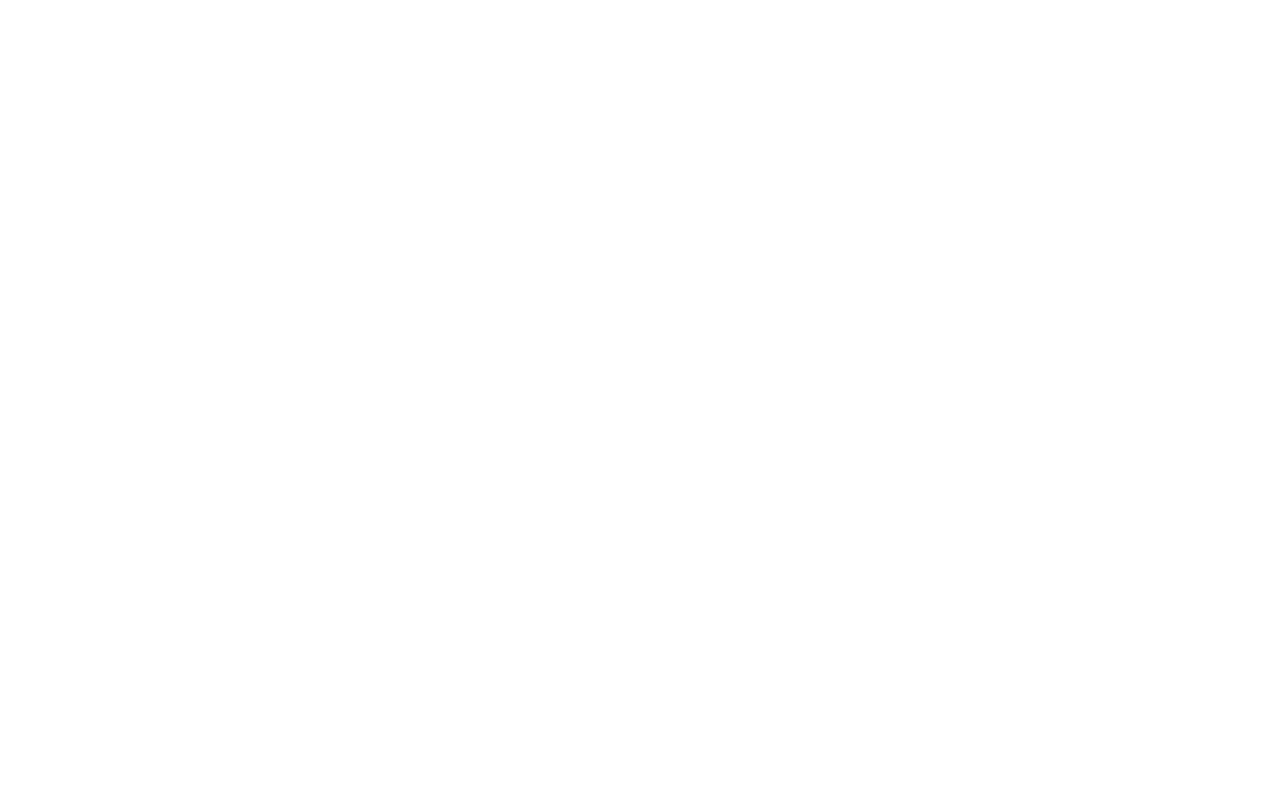
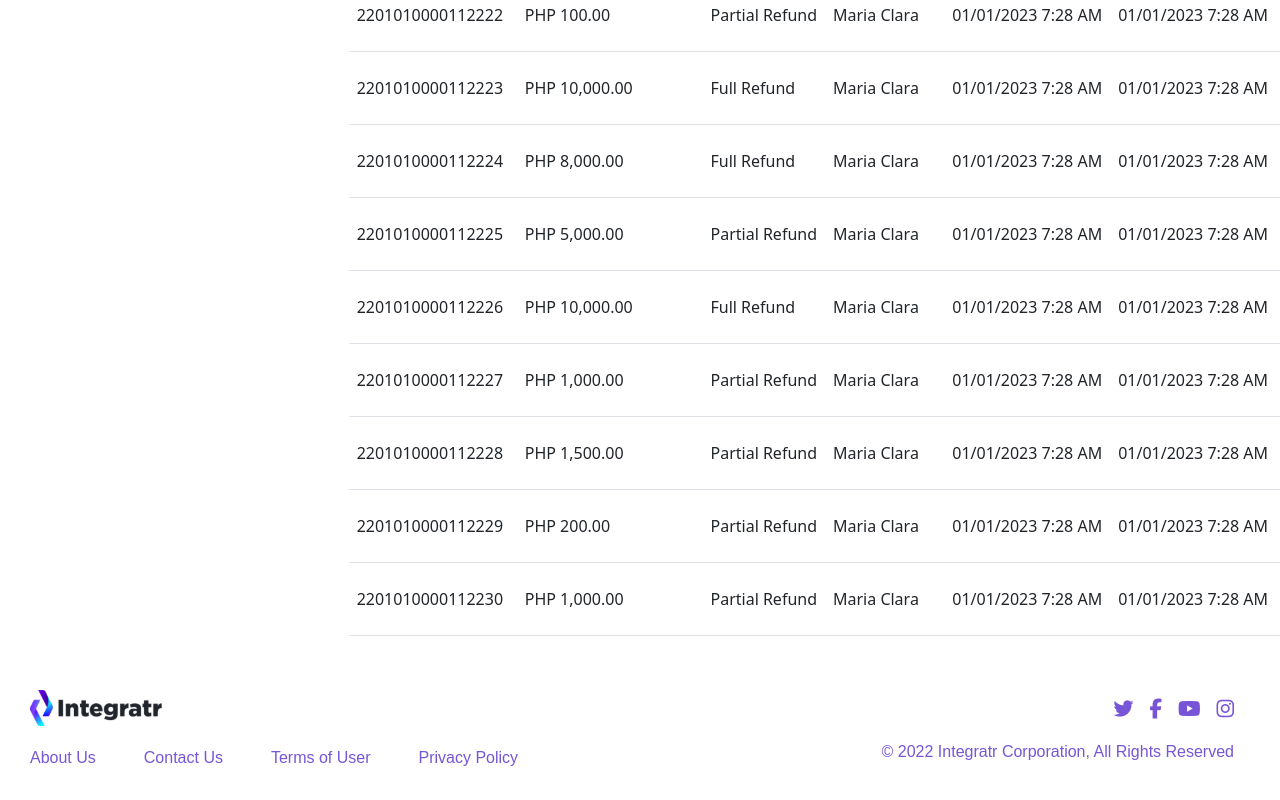
Before and after one commit to integratr-jbespiritu/integrated-pay, a Vue app: page /home in a window 1280 px wide. Shown: the part 3390-4190 px from the top of the page. Before the commit the page ends 3239 px from the top, so only its background shows below. Built offline with nearby package versions, Linux system fonts and the light colour scheme.

Commit message:
fixed designs-inputfield-typo-button

```diff
--- a/src/views/HomeView.vue
+++ b/src/views/HomeView.vue
@@ -17,8 +17,7 @@ import InputFieldsColorsButton from '../components/Input-Fields-Colors-Button.vu
       <Sidebar />
              <TheTypography />
              <InputFieldsColorsButton/>
-      <!-- <InputFieldsColorsButton/>
       <Table />
-      <Footer /> -->
+      <Footer />
   </main>
 </template>
```
